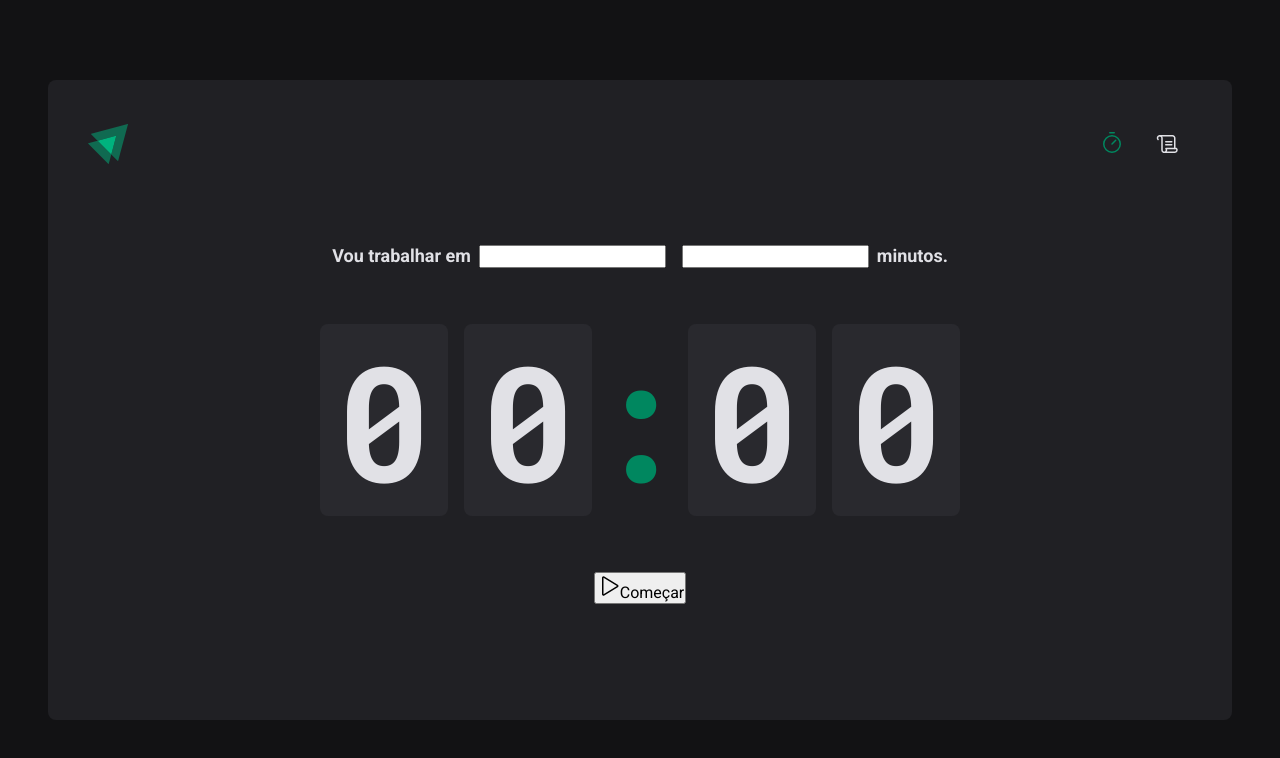
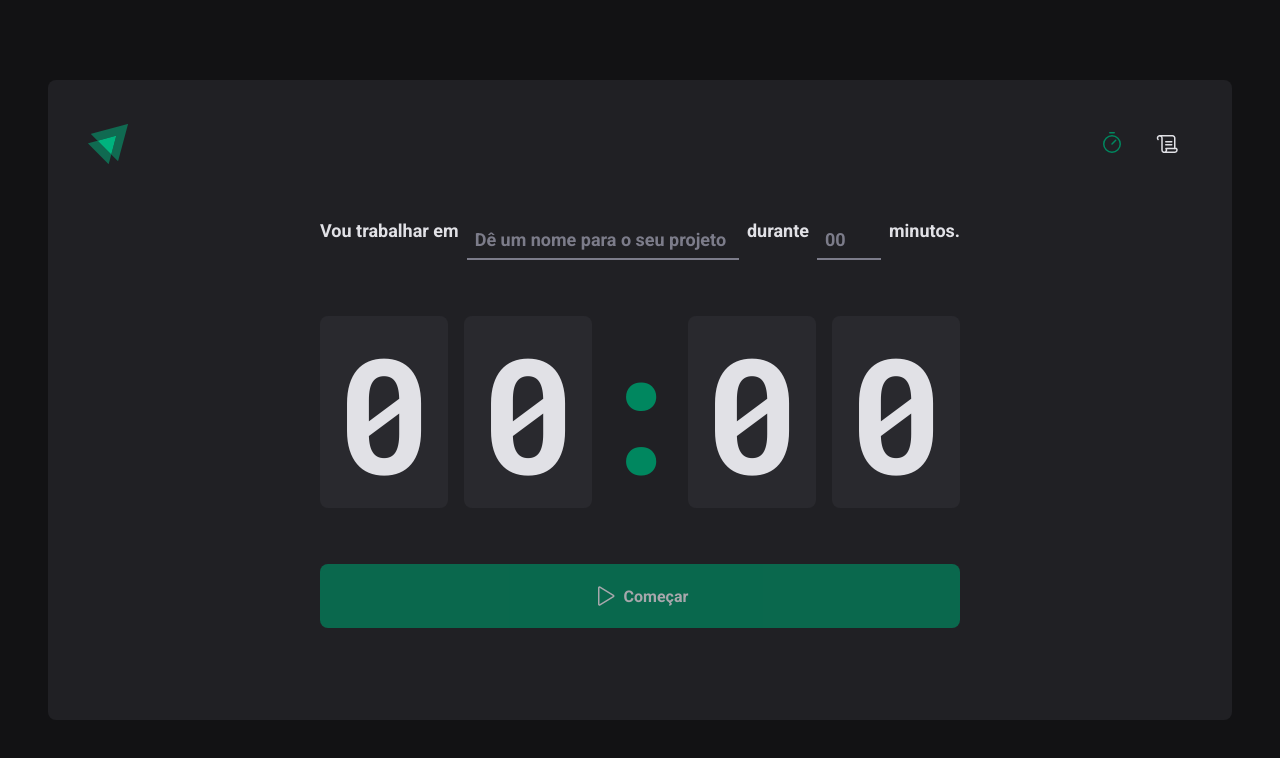
Before and after one commit to franciscoamaral0/timer_app, a React (Vite) app: page / in a window 1280 px wide. Shown: the top 758 px of the page. Built offline with nearby package versions, Linux system fonts and the light colour scheme.

Commit message:
home page done

```diff
--- a/src/pages/Home/index.tsx
+++ b/src/pages/Home/index.tsx
@@ -1,5 +1,13 @@
 import { Play } from 'phosphor-react'
-import { CountDown, FormContainer, HomeContainer, Separator } from './styles'
+import {
+  Button,
+  CountDown,
+  FormContainer,
+  HomeContainer,
+  MinutesInput,
+  Separator,
+  TaskInput,
+} from './styles'
 
 export function Home() {
   return (
@@ -7,10 +15,14 @@
       <form>
         <FormContainer>
           <label htmlFor="task">Vou trabalhar em</label>
-          <input id="task" type="text" />
+          <TaskInput
+            id="task"
+            type="text"
+            placeholder="Dê um nome para o seu projeto"
+          />
 
-          <label htmlFor="minutesAmount"></label>
-          <input type="number" id="minutesAmount" />
+          <label htmlFor="minutesAmount">durante</label>
+          <MinutesInput type="number" id="minutesAmount" placeholder="00" />
 
           <span>minutos.</span>
         </FormContainer>
@@ -25,10 +37,10 @@
           <span>0</span>
         </CountDown>
 
-        <button type="submit">
+        <Button disabled type="submit">
           <Play size={24} />
           Começar
-        </button>
+        </Button>
       </form>
     </HomeContainer>
   )
--- a/src/pages/Home/styles.ts
+++ b/src/pages/Home/styles.ts
@@ -44,6 +44,33 @@
   }
 `
 
+const BaseInput = styled.input`
+  background: transparent;
+  height: 2.5rem;
+  border: 0;
+  border-bottom: 2px solid ${(props) => props.theme['gray-500']};
+  font-weight: bold;
+  font-size: 1.125rem;
+  padding: 0 0.5rem;
+  color: ${(props) => props.theme['gray-100']};
+
+  &:focus {
+    box-shadow: none;
+    border-color: ${(props) => props.theme['gray-500']};
+  }
+
+  &::placeholder {
+    color: ${(props) => props.theme['gray-500']};
+  }
+`
+
+export const TaskInput = styled(BaseInput)`
+  flex: 1;
+`
+export const MinutesInput = styled(BaseInput)`
+  width: 4rem;
+`
+
 export const Separator = styled.div`
   padding: 2rem 0;
   color: ${(props) => props.theme['green-500']};
@@ -53,3 +80,27 @@
   display: flex;
   justify-content: center;
 `
+export const Button = styled.button`
+  width: 100%;
+  display: flex;
+  justify-content: center;
+  align-items: center;
+  font-weight: bold;
+  padding: 1rem;
+  gap: 0.5rem;
+  height: 4rem;
+  border-radius: 8px;
+  background: ${(props) => props.theme['green-500']};
+  color: ${(props) => props.theme['gray-100']};
+  border: 0;
+  cursor: pointer;
+
+  &:not(:disabled):hover {
+    background: ${(props) => props.theme['green-700']};
+  }
+
+  &:disabled {
+    opacity: 0.7;
+    cursor: not-allowed;
+  }
+`
```
